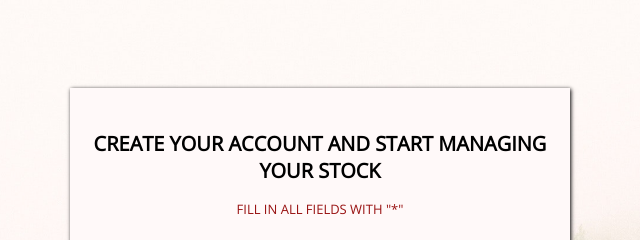
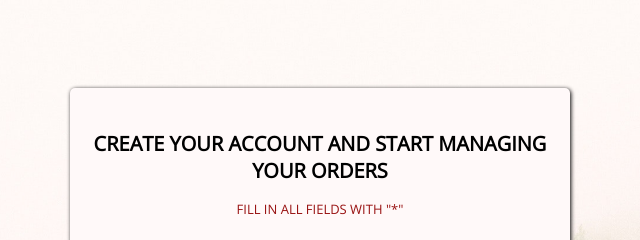
Before and after one commit to luanfilipin/Gerenciamento-de-pedidos, a plain HTML site: page Painel-v0.1/account.html in a window 1280 px wide. Shown: the top 240 px of the page, 320-960 px from the left. Drawn offline with nearby package versions, Linux system fonts and the light colour scheme.

Commit message:
Alteração text-css
Alteração a borda da janela account.
Alterado o texto da janela account

```diff
--- a/Painel-v0.1/account.html
+++ b/Painel-v0.1/account.html
@@ -11,7 +11,7 @@
     <form>
         <div class="janela">
             <div class="conteudo-top">
-                <h2>Create your account and start managing your stock</h2>
+                <h2>Create your account and start managing your orders</h2>
                 <p>Fill in all fields with "*"</p>
             </div>
             <div class="conteudo">
--- a/Painel-v0.1/style/style-account.css
+++ b/Painel-v0.1/style/style-account.css
@@ -11,6 +11,7 @@ form{
 .janela{
     box-shadow: 1px 1px 4px black;
     background-color: rgb(255, 249, 249);
+    border-radius: 5px;
     padding: 10px;
 }
 .conteudo-top > h2{
```
Also changed, not shown: Painel-v0.1/index.html (+1 -0 lines).
